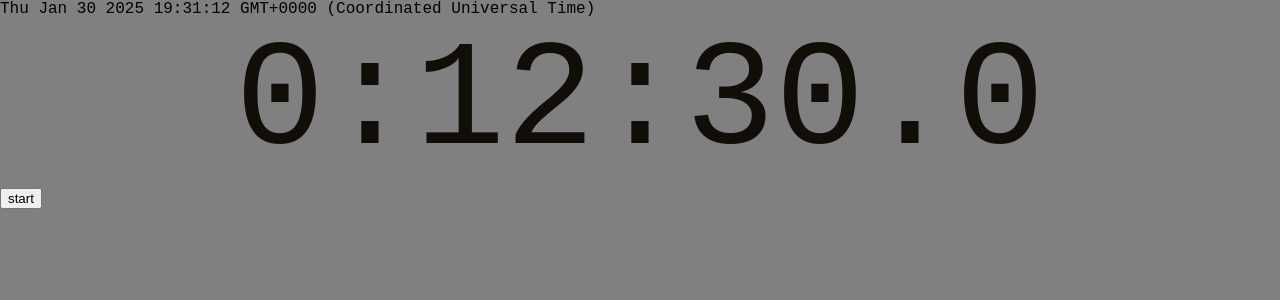
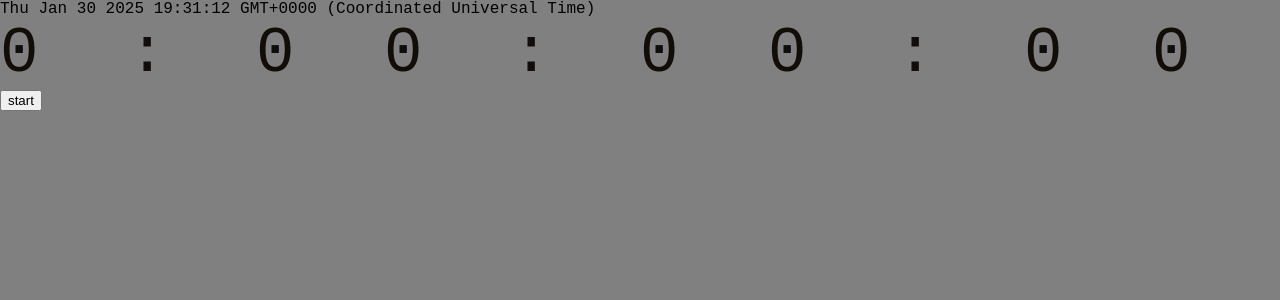
Before and after one commit to O-Lidenbrock/stopwatch-site, a SvelteKit app: page / in a window 1280 px wide. Shown: the top 300 px of the page. Built offline with nearby package versions, Linux system fonts and the light colour scheme.

Commit message:
change numbers to individual divs with fixed width

```diff
--- a/src/routes/+page.svelte
+++ b/src/routes/+page.svelte
@@ -1,13 +1,16 @@
 <script>
-    let hours = 0;
-    let minutes = 12;
-    let seconds = 30;
-    let centiseconds = 0;
+    let hour = 0;
+    let min1 = 0;
+    let min2 = 0;
+    let sec1 = 0;
+    let sec2 = 0;
+    let cs1 = 0;
+    let cs2 = 0;
 
     const now = Date();
 
     function stopwatch (){
-        let start = new Date();
+        const start = new Date();
 
         setInterval(updateElapsed, 10)
 
@@ -25,22 +28,27 @@
             }
         }
     }
+</script>
 
-
-</script>
 <main>
     <div class = "header">
         <div> {now} </div>
     </div>
     <div class="clockDisplay">
-        <div class="numbers">
-            {hours}:{minutes}:{seconds}.{centiseconds}
-        </div>
+        <div class="number">{hour}</div>
+        <div class="number">:</div>
+        <div class="number">{min1}</div>
+        <div class="number">{min2}</div>
+        <div class="number">:</div>
+        <div class="number">{sec1}</div>
+        <div class="number">{sec2}</div>
+        <div class="number">:</div>
+        <div class="number">{cs1}</div>
+        <div class="number">{cs2}</div>
     </div>
     <div class="controls">
-        <button on:click={stopwatch}>start</button>
+        <button>start</button>
     </div>
-
 </main>
 
 <style>
@@ -56,8 +64,9 @@
         align-items: center;
         justify-content: center;
     }
-    .numbers{
-        font-size: 150px;
+    .number{
+        font-size: 400%;
         color: rgb(17, 13, 8);
+        width: 400%;
     }
 </style>
```
